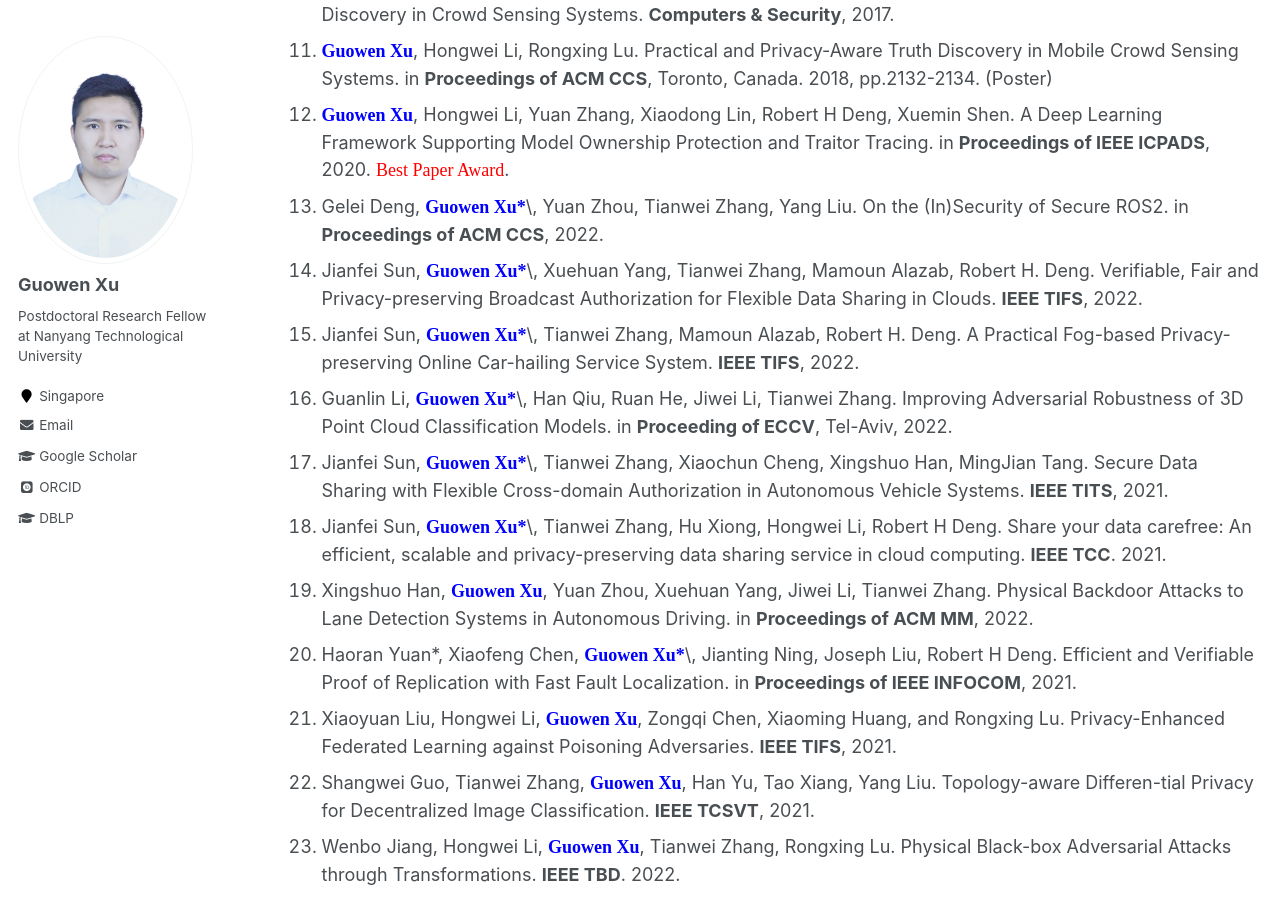
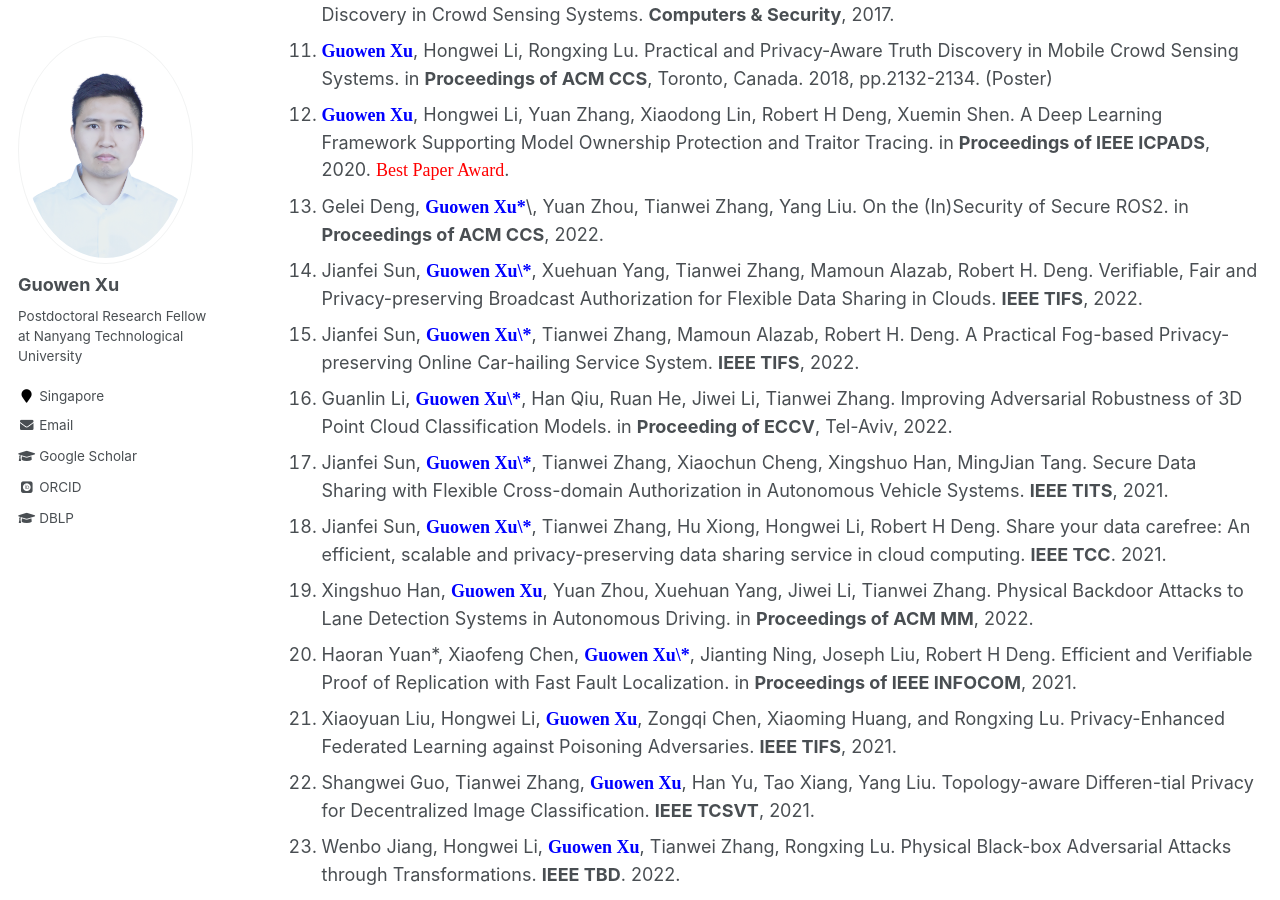
Before and after one commit to Guowen-xu/guowen-xu.github.io, a Jekyll site: the page built from _pages/publications.md, in a window 1280 px wide and 900 px high, scrolled down 947 px. Built offline with Jekyll 4.4.1, drawn with Linux system fonts in a browser that asks for light colours; some web fonts are replaced.

Commit message:
Update publications.md

```diff
--- a/_pages/publications.md
+++ b/_pages/publications.md
@@ -27,13 +27,13 @@ You can find my articles on my [Google Scholar](https://scholar.google.com.hk/ci
 11. **<font face="Times New Roman" color=blue size=4> Guowen Xu</font>**, Hongwei Li, Rongxing Lu. Practical and Privacy-Aware Truth Discovery in Mobile Crowd Sensing Systems. in **Proceedings of ACM CCS**, Toronto, Canada. 2018, pp.2132-2134. (Poster)
 12. **<font face="Times New Roman" color=blue size=4> Guowen Xu</font>**, Hongwei Li, Yuan Zhang, Xiaodong Lin, Robert H Deng, Xuemin Shen. A Deep Learning Framework Supporting Model Ownership Protection and Traitor Tracing. in **Proceedings of IEEE ICPADS**, 2020. <font face="Times New Roman" color=red size=4> Best Paper Award</font>.
 13. Gelei Deng, **<font face="Times New Roman" color=blue size=4> Guowen Xu*</font>**\, Yuan Zhou, Tianwei Zhang, Yang Liu. On the (In)Security of Secure ROS2. in **Proceedings of ACM CCS**, 2022.
-14. Jianfei Sun, **<font face="Times New Roman" color=blue size=4> Guowen Xu*</font>**\, Xuehuan Yang, Tianwei Zhang, Mamoun Alazab, Robert H. Deng. Verifiable, Fair and Privacy-preserving Broadcast Authorization for Flexible Data Sharing in Clouds. **IEEE TIFS**, 2022.
-15. Jianfei Sun, **<font face="Times New Roman" color=blue size=4> Guowen Xu*</font>**\, Tianwei Zhang, Mamoun Alazab, Robert H. Deng. A Practical Fog-based Privacy-preserving Online Car-hailing Service System. **IEEE TIFS**, 2022.
-16. Guanlin Li, **<font face="Times New Roman" color=blue size=4> Guowen Xu*</font>**\, Han Qiu, Ruan He, Jiwei Li,  Tianwei Zhang. Improving Adversarial Robustness of 3D Point Cloud Classification Models. in **Proceeding of  ECCV**, Tel-Aviv, 2022.
-17. Jianfei Sun,  **<font face="Times New Roman" color=blue size=4> Guowen Xu*</font>**\, Tianwei Zhang, Xiaochun Cheng, Xingshuo Han, MingJian Tang. Secure Data Sharing with Flexible Cross-domain Authorization in Autonomous Vehicle Systems. **IEEE TITS**, 2021.
-18. Jianfei Sun,  **<font face="Times New Roman" color=blue size=4> Guowen Xu*</font>**\, Tianwei Zhang, Hu Xiong, Hongwei Li, Robert H Deng. Share your data carefree: An efficient, scalable and privacy-preserving data sharing service in cloud computing. **IEEE TCC**. 2021.
+14. Jianfei Sun, **<font face="Times New Roman" color=blue size=4> Guowen Xu\*</font>**, Xuehuan Yang, Tianwei Zhang, Mamoun Alazab, Robert H. Deng. Verifiable, Fair and Privacy-preserving Broadcast Authorization for Flexible Data Sharing in Clouds. **IEEE TIFS**, 2022.
+15. Jianfei Sun, **<font face="Times New Roman" color=blue size=4> Guowen Xu\*</font>**, Tianwei Zhang, Mamoun Alazab, Robert H. Deng. A Practical Fog-based Privacy-preserving Online Car-hailing Service System. **IEEE TIFS**, 2022.
+16. Guanlin Li, **<font face="Times New Roman" color=blue size=4> Guowen Xu\*</font>**, Han Qiu, Ruan He, Jiwei Li,  Tianwei Zhang. Improving Adversarial Robustness of 3D Point Cloud Classification Models. in **Proceeding of  ECCV**, Tel-Aviv, 2022.
+17. Jianfei Sun,  **<font face="Times New Roman" color=blue size=4> Guowen Xu\*</font>**, Tianwei Zhang, Xiaochun Cheng, Xingshuo Han, MingJian Tang. Secure Data Sharing with Flexible Cross-domain Authorization in Autonomous Vehicle Systems. **IEEE TITS**, 2021.
+18. Jianfei Sun,  **<font face="Times New Roman" color=blue size=4> Guowen Xu\*</font>**, Tianwei Zhang, Hu Xiong, Hongwei Li, Robert H Deng. Share your data carefree: An efficient, scalable and privacy-preserving data sharing service in cloud computing. **IEEE TCC**. 2021.
 19. Xingshuo Han, **<font face="Times New Roman" color=blue size=4> Guowen Xu</font>**, Yuan Zhou, Xuehuan Yang, Jiwei Li, Tianwei Zhang. Physical Backdoor Attacks to Lane Detection Systems in Autonomous Driving. in **Proceedings of ACM MM**, 2022.
-20. Haoran Yuan\*, Xiaofeng Chen, **<font face="Times New Roman" color=blue size=4> Guowen Xu*</font>**\, Jianting Ning, Joseph Liu, Robert H Deng.  Efficient and Verifiable Proof of Replication with Fast Fault Localization. in **Proceedings of IEEE INFOCOM**, 2021.
+20. Haoran Yuan\*, Xiaofeng Chen, **<font face="Times New Roman" color=blue size=4> Guowen Xu\*</font>**, Jianting Ning, Joseph Liu, Robert H Deng.  Efficient and Verifiable Proof of Replication with Fast Fault Localization. in **Proceedings of IEEE INFOCOM**, 2021.
 21. Xiaoyuan Liu, Hongwei Li, **<font face="Times New Roman" color=blue size=4> Guowen Xu</font>**, Zongqi Chen, Xiaoming Huang, and Rongxing Lu. Privacy-Enhanced Federated Learning against Poisoning Adversaries. **IEEE TIFS**, 2021.
 22. Shangwei Guo, Tianwei Zhang, **<font face="Times New Roman" color=blue size=4> Guowen Xu</font>**, Han Yu, Tao Xiang, Yang Liu. Topology-aware Differen-tial Privacy for Decentralized Image Classification. **IEEE TCSVT**, 2021.
 23. Wenbo Jiang, Hongwei Li, **<font face="Times New Roman" color=blue size=4> Guowen Xu</font>**, Tianwei Zhang, Rongxing Lu. Physical Black-box Adversarial Attacks through Transformations. **IEEE TBD**. 2022.
```
